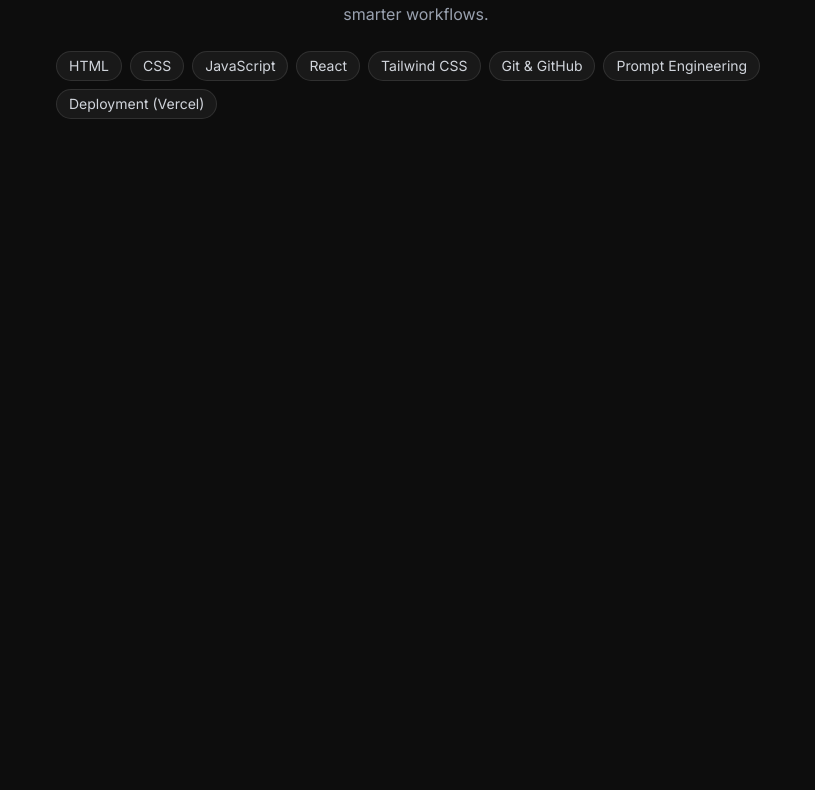
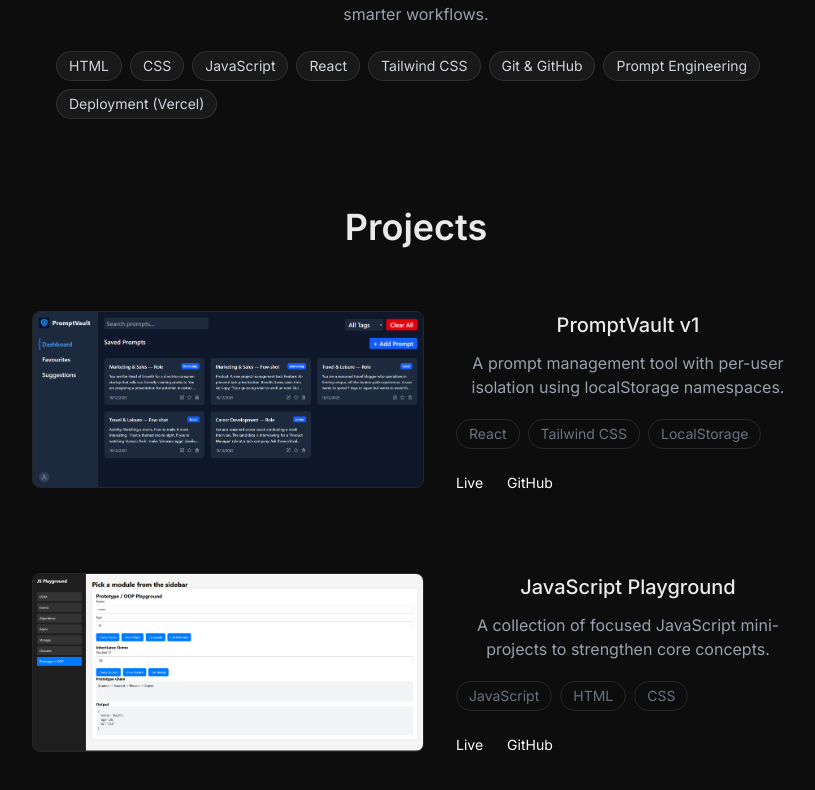
Before and after one commit to rachittaneja56-max/portfolio, a React (Vite) app: page / in a window 1280 px wide. Shown: the part 642-1432 px from the top of the page, without its empty margins (224-1039 px from the left). Before the commit the page ends 857 px from the top, so only its background shows below. Built offline with nearby package versions, Linux system fonts and the light colour scheme.

Commit message:
feat added projects section

```diff
--- a/src/App.jsx
+++ b/src/App.jsx
@@ -3,6 +3,7 @@ import './App.css'
 import Navbar from './components/Navbar'
 import Hero from './components/Hero'
 import About from './components/About'
+import Projects from './components/Projects'
 
 function App() {
   const [count, setCount] = useState(0)
@@ -12,6 +13,7 @@ function App() {
       <Navbar/>
       <Hero/>
       <About/>
+      <Projects/>
     </>
   )
 }
--- a/src/components/Navbar.jsx
+++ b/src/components/Navbar.jsx
@@ -15,7 +15,7 @@ const Navbar = () => {
     <nav className="fixed top-0  left-0 w-full z-50 bg-black/50 backdrop-blur-md border-b border-white/10">
       <div className="max-w-6xl mx-auto flex items-center justify-center relative px-6 py-3">
         <div className="flex items-center gap-20">
-          <h1 className="text-white mr-36 text-lg font-semibold tracking-wide mr-">
+          <h1 className="text-white mr-48 text-lg font-semibold tracking-wide mr-">
             Rachit
           </h1>
 
--- a/src/components/Projects.jsx
+++ b/src/components/Projects.jsx
@@ -0,0 +1,71 @@
+import projects from "../data/projects.json";
+
+const Projects = () => {
+  return (
+    <section id="projects" className="py-6 px-6">
+      <div className="max-w-3xl mx-auto">
+        <h2 className="text-4xl font-semibold mb-16">Projects</h2>
+
+        <div className="space-y-20">
+          {projects.map((project) => (
+            <div
+              key={project.title}
+              className="flex flex-col md:flex-row gap-8 items-start"
+            >
+              <img
+                src={project.image}
+                alt={project.title}
+                className="w-full md:w-98 rounded-lg border border-white/10"
+              />
+
+              <div className="space-y-3">
+                <h3 className="text-xl font-medium">
+                  {project.title}
+                </h3>
+
+                <p className="text-gray-400 max-w-xl">
+                  {project.description}
+                </p>
+
+                <div className="flex flex-wrap gap-2 pt-2">
+                  {project.tech.map((tech) => (
+                    <span
+                      key={tech}
+                      className="text-sm text-gray-500 border border-white/10 px-3 py-1 rounded-full"
+                    >
+                      {tech}
+                    </span>
+                  ))}
+                </div>
+
+                <div className="flex gap-6 pt-3 text-sm">
+                  {project.live && (
+                    <a
+                      href={project.live}
+                      target="_blank"
+                      className="text-white hover:underline"
+                    >
+                      Live
+                    </a>
+                  )}
+
+                  {project.github && (
+                    <a
+                      href={project.github}
+                      target="_blank"
+                      className="text-white hover:underline"
+                    >
+                      GitHub
+                    </a>
+                  )}
+                </div>
+              </div>
+            </div>
+          ))}
+        </div>
+      </div>
+    </section>
+  );
+};
+
+export default Projects;
--- a/src/data/projects.json
+++ b/src/data/projects.json
@@ -4,13 +4,15 @@
     "description": "A prompt management tool with per-user isolation using localStorage namespaces.",
     "tech": ["React", "Tailwind CSS", "LocalStorage"],
     "live": "https://prompt-vault-olive.vercel.app/",
-    "github": "https://github.com/rachittaneja56-max/PromptVault"
+    "github": "https://github.com/rachittaneja56-max/PromptVault",
+    "image": "src/public/projects/PromptVault.png"
   },
   {
     "title": "JavaScript Playground",
     "description": "A collection of focused JavaScript mini-projects to strengthen core concepts.",
     "tech": ["JavaScript", "HTML", "CSS"],
     "live": "https://javascript-playground-gray.vercel.app/",
-    "github": "https://github.com/rachittaneja56-max/Javascript-Playground"
+    "github": "https://github.com/rachittaneja56-max/Javascript-Playground",
+    "image": "src/public/projects/javascript-playground.png"
   }
 ]
```
Also changed, not shown: src/public/projects/PromptVault.png (added), src/public/projects/javascript-playground.png (added).
